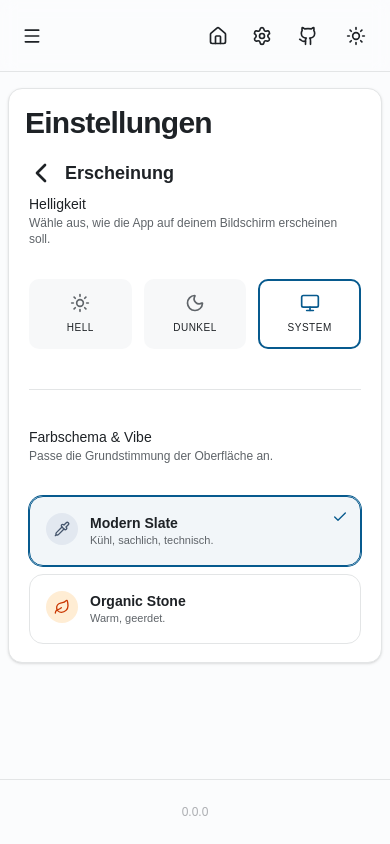
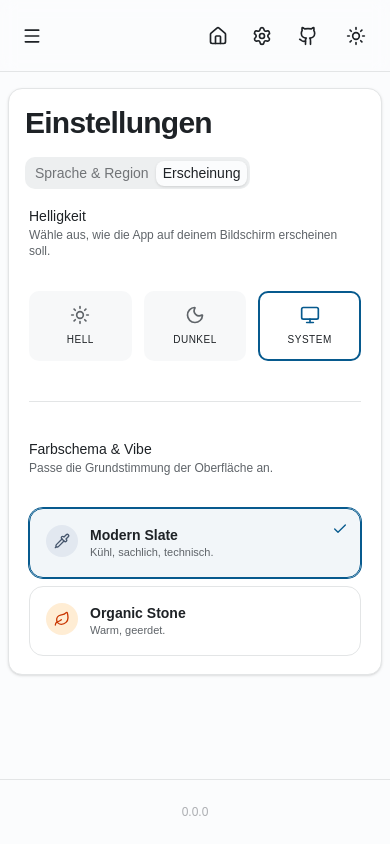
Before and after one commit to stefan8893/ui-demo, a React (Vite) app: page /settings/appearance in a window 390 px wide. Built offline with nearby package versions, Linux system fonts and the light colour scheme.

Commit message:
get rid of mobile settings

```diff
--- a/package.json
+++ b/package.json
@@ -25,7 +25,6 @@
     "@tanstack/router-plugin": "^1.132.0",
     "class-variance-authority": "^0.7.1",
     "clsx": "^2.1.1",
-    "framer-motion": "^12.38.0",
     "lucide-react": "^1.11.0",
     "next-themes": "^0.4.6",
     "radix-ui": "^1.4.3",
--- a/src/components/common/page-transition.tsx
+++ /dev/null
@@ -1,58 +0,0 @@
-import { cn } from '@/lib/utils'
-import { motion } from 'framer-motion'
-import type { HTMLMotionProps, Variants } from 'framer-motion'
-
-type TransitionDirection = 'left' | 'right' | 'none'
-
-type PageTransitionProps = HTMLMotionProps<'div'> & {
-  direction?: TransitionDirection
-}
-
-const variants = {
-  initial: (direction: TransitionDirection) => ({
-    opacity: 0,
-    x: direction === 'right' ? '100%' : direction === 'left' ? '-100%' : 0,
-  }),
-  animate: {
-    opacity: 1,
-    x: 0,
-    transition: {
-      type: 'spring',
-      damping: 25,
-      stiffness: 200,
-    },
-  },
-  exit: (direction: TransitionDirection) => ({
-    opacity: 0,
-    x: direction === 'right' ? '-100%' : direction === 'left' ? '100%' : 0,
-    transition: {
-      duration: 0.5,
-    },
-  }),
-} as const satisfies Variants
-
-export function PageTransition({
-  children,
-  direction = 'right',
-  className,
-  ...props
-}: PageTransitionProps) {
-  const isDesktop =
-    typeof window !== 'undefined' &&
-    window.matchMedia('(min-width: 768px)').matches
-  const activeDirection = isDesktop ? 'none' : direction
-
-  return (
-    <motion.div
-      custom={activeDirection}
-      initial="initial"
-      animate="animate"
-      exit="exit"
-      variants={variants}
-      className={cn('h-full w-full', className)}
-      {...props}
-    >
-      {children}
-    </motion.div>
-  )
-}
--- a/src/components/features/settings/appearance-settings.tsx
+++ b/src/components/features/settings/appearance-settings.tsx
@@ -1,5 +1,4 @@
-import { SettingsCardTitle } from '@/components/features/settings/settings-mobile-title'
-import { Card, CardContent, CardHeader } from '@/components/ui/display/card'
+import { Card, CardContent } from '@/components/ui/display/card'
 import { Section } from '@/components/ui/display/section'
 import { Separator } from '@/components/ui/separator'
 import { cn } from '@/lib/utils'
@@ -7,16 +6,9 @@ import { Check, Leaf, Monitor, Moon, Pipette, Sun } from 'lucide-react'
 import { useTheme } from 'next-themes'
 import { useLocalStorage } from 'usehooks-ts'
 
-type AppearanceSettingsProps = {
-  showTitle?: boolean
-}
-
-export function AppearanceSettings({ showTitle }: AppearanceSettingsProps) {
+export function AppearanceSettings() {
   return (
     <Card>
-      <CardHeader>
-        <SettingsCardTitle title="Erscheinung" showTitle={showTitle} />
-      </CardHeader>
       <CardContent>
         <Section
           title="Helligkeit"
--- a/src/components/features/settings/settings-desktop-menu.tsx
+++ /dev/null
@@ -1,22 +0,0 @@
-import { SettingsTabTrigger } from '@/components/features/settings/settings-tabs'
-import { TabsList } from '@/components/ui/display/tabs'
-
-type SettingsDesktopMenuProps = {
-  onTabListClick?: () => void
-}
-
-export function SettingsDesktopMenu({
-  onTabListClick,
-}: SettingsDesktopMenuProps) {
-  return (
-    <TabsList
-      onClick={onTabListClick}
-      className="flex h-auto w-full flex-col items-stretch justify-start gap-y-1.5 border-none bg-transparent p-0"
-    >
-      <SettingsTabTrigger value="language-region">
-        Sprache & Region
-      </SettingsTabTrigger>
-      <SettingsTabTrigger value="appearance">Erscheinung</SettingsTabTrigger>
-    </TabsList>
-  )
-}
--- a/src/components/features/settings/settings-mobile-menu.tsx
+++ /dev/null
@@ -1,35 +0,0 @@
-import { ListItem } from '@/components/ui/display/list-item'
-import { cn } from '@/lib/utils'
-import { Link } from '@tanstack/react-router'
-import { useState } from 'react'
-
-export function SettingsMobileMenu() {
-  return (
-    <div className="flex flex-col gap-2">
-      <Link to={'/settings/language-region'}>
-        <MenuItem title="Sprache & Region" />
-      </Link>
-
-      <Link to={'/settings/appearance'}>
-        <MenuItem title="Erscheinung" />
-      </Link>
-    </div>
-  )
-}
-
-function MenuItem({ title }: { title: string }) {
-  const [isAnimating, setIsAnimating] = useState(false)
-
-  return (
-    <ListItem
-      onClick={() => setIsAnimating(true)}
-      onAnimationEnd={() => setIsAnimating(false)}
-      className={cn(
-        'flex h-12 flex-row items-center px-3 py-2 text-sm font-medium',
-        isAnimating && 'animate-flash-hard',
-      )}
-    >
-      {title}
-    </ListItem>
-  )
-}
--- a/src/components/features/settings/settings-mobile-title.tsx
+++ /dev/null
@@ -1,28 +0,0 @@
-import { CardTitle } from '@/components/ui/display/card'
-import { Link } from '@tanstack/react-router'
-import { ChevronLeft } from 'lucide-react'
-
-type SettingsCardTitleProps = {
-  title: string
-  showTitle?: boolean
-}
-
-export function SettingsCardTitle({
-  title,
-  showTitle,
-}: SettingsCardTitleProps) {
-  return (
-    <>
-      <CardTitle className="flex flex-row items-center gap-x-2">
-        {showTitle && (
-          <>
-            <Link to="/settings">
-              <ChevronLeft size={32} />
-            </Link>
-            <span>{title}</span>
-          </>
-        )}
-      </CardTitle>
-    </>
-  )
-}
--- a/src/components/features/settings/settings-tabs.tsx
+++ b/src/components/features/settings/settings-tabs.tsx
@@ -14,14 +14,7 @@ export function SettingsTabTrigger({
   className,
 }: SettingsTabTriggerProps) {
   return (
-    <TabsTrigger
-      value={value}
-      asChild
-      className={cn(
-        'data-[state=active]:bg-secondary data-[state=active]:text-secondary-foreground hover:bg-accent hover:text-accent-foreground w-full cursor-pointer justify-start rounded-xl px-3 py-2 text-sm font-medium',
-        className,
-      )}
-    >
+    <TabsTrigger value={value} asChild className={cn('', className)}>
       <Link to={`/settings/${value}`}>{children}</Link>
     </TabsTrigger>
   )
@@ -29,31 +22,13 @@ export function SettingsTabTrigger({
 
 type SettingsTabContentProps = {
   value: string
-  title: string
-  description?: string
+
   children: React.ReactNode
 }
 
 export function SettingsTabContent({
   value,
-  title,
-  description,
   children,
 }: SettingsTabContentProps) {
-  return (
-    <TabsContent value={value} className="m-0 focus-visible:outline-none">
-      <div className="mb-2">
-        <h2 className="text-foreground text-2xl font-bold tracking-tight">
-          {title}
-        </h2>
-        {description && (
-          <p className="text-muted-foreground mt-1.5 text-sm leading-relaxed">
-            {description}
-          </p>
-        )}
-      </div>
-
-      <div className="flex flex-col gap-y-8">{children}</div>
-    </TabsContent>
-  )
+  return <TabsContent value={value}>{children}</TabsContent>
 }
--- a/src/routes/settings/appearance.tsx
+++ b/src/routes/settings/appearance.tsx
@@ -1,5 +1,4 @@
 import { AppearanceSettings } from '@/components/features/settings/appearance-settings'
-import { SettingsTabContent } from '@/components/features/settings/settings-tabs'
 import { createFileRoute } from '@tanstack/react-router'
 
 export const Route = createFileRoute('/settings/appearance')({
@@ -7,9 +6,5 @@ export const Route = createFileRoute('/settings/appearance')({
 })
 
 function AppearanceSettingsTab() {
-  return (
-    <SettingsTabContent title="Erscheinung" value="appearance">
-      <AppearanceSettings />
-    </SettingsTabContent>
-  )
+  return <AppearanceSettings />
 }
--- a/src/routes/settings/index.tsx
+++ b/src/routes/settings/index.tsx
@@ -1,3 +1,7 @@
-import { createFileRoute } from '@tanstack/react-router'
+import { createFileRoute, redirect } from '@tanstack/react-router'
 
-export const Route = createFileRoute('/settings/')()
+export const Route = createFileRoute('/settings/')({
+  beforeLoad: () => {
+    throw redirect({ to: '/settings/language-region', replace: true })
+  },
+})
--- a/src/routes/settings/route.tsx
+++ b/src/routes/settings/route.tsx
@@ -1,123 +1,32 @@
 import { PageCard } from '@/components/ui/display/page-card'
-import {
-  createFileRoute,
-  Outlet,
-  useNavigate,
-  useRouterState,
-} from '@tanstack/react-router'
-
-import { AnimatePresence, motion } from 'framer-motion'
-import type { Variants } from 'framer-motion'
-import { useEffect, useLayoutEffect, useState } from 'react'
-import { Tabs } from '@/components/ui/display/tabs'
-import { LanguageRegionSettings } from '@/components/features/settings/language-region-settings'
-import { AppearanceSettings } from '@/components/features/settings/appearance-settings'
-import { SettingsMobileMenu } from '@/components/features/settings/settings-mobile-menu'
-import { SettingsDesktopMenu } from '@/components/features/settings/settings-desktop-menu'
-import { useLayoutStore } from '@/stores/useLayoutStore'
+import { createFileRoute, Outlet, useRouterState } from '@tanstack/react-router'
+import { Tabs, TabsList } from '@/components/ui/display/tabs'
+import { SettingsTabTrigger } from '@/components/features/settings/settings-tabs'
 
 export const Route = createFileRoute('/settings')({
   component: RouteComponent,
 })
 
-type Direction = 'forward' | 'backward'
-
-const pageVariants: Variants = {
-  enter: (direction: Direction) => ({
-    x: direction === 'forward' ? '100%' : '-100%',
-    opacity: 0,
-  }),
-  center: {
-    x: 0,
-    opacity: 1,
-  },
-  exit: (direction: Direction) => ({
-    x: direction === 'forward' ? '-30%' : '100%',
-    opacity: 0,
-  }),
-}
-
-const componentByPath: Record<string, React.ReactNode> = {
-  '/settings': <SettingsMobileMenu />,
-  '/settings/language-region': <LanguageRegionSettings showTitle />,
-  '/settings/appearance': <AppearanceSettings showTitle />,
-} as const
-
 function RouteComponent() {
   const { location } = useRouterState()
-  const navigate = useNavigate()
-
-  const [wasAutoRedirected, setWasAutoRedirected] = useState(false)
-  const isCompact = useLayoutStore((state) => state.isCompact)
   const pathname = location.pathname.replace(/\/$/, '') || '/'
   const activeTab = pathname.split('/').pop()
-  const [direction, setDirection] = useState<Direction>('forward')
-
-  useLayoutEffect(() => {
-    const currentDepth = pathname.split('/').filter(Boolean).length
-
-    setDirection(currentDepth === 2 ? 'backward' : 'forward')
-  }, [pathname])
-
-  useEffect(() => {
-    if (!isCompact && pathname === '/settings') {
-      setWasAutoRedirected(true)
-      navigate({
-        to: '/settings/language-region',
-        replace: true,
-      })
-    }
-  }, [isCompact, pathname, navigate])
-
-  useEffect(() => {
-    if (isCompact && wasAutoRedirected && pathname !== '/settings') {
-      setWasAutoRedirected(false)
-      navigate({ to: '/settings', replace: true })
-    }
-  }, [isCompact, wasAutoRedirected, pathname, navigate])
-
-  const handleTabsListClick = () => {
-    if (wasAutoRedirected) {
-      setWasAutoRedirected(false)
-    }
-  }
 
   return (
     <PageCard title="Einstellungen">
-      <div className="relative overflow-hidden">
-        {isCompact ? (
-          <AnimatePresence mode="popLayout" initial={false} custom={direction}>
-            <motion.div
-              key={pathname}
-              custom={direction}
-              variants={pageVariants}
-              initial="enter"
-              animate="center"
-              exit="exit"
-              transition={{
-                type: 'spring',
-                stiffness: 450,
-                damping: 40,
-                mass: 1,
-                restDelta: 0.5,
-                restSpeed: 0.5,
-              }}
-              style={{ willChange: 'transform' }}
-            >
-              {componentByPath[pathname] ?? <SettingsMobileMenu />}
-            </motion.div>
-          </AnimatePresence>
-        ) : (
-          <Tabs value={activeTab} orientation="vertical">
-            <div className="grid w-full grid-cols-[200px_minmax(0,1fr)] gap-12">
-              <SettingsDesktopMenu onTabListClick={handleTabsListClick} />
-              <div className="min-w-0">
-                <Outlet />
-              </div>
-            </div>
-          </Tabs>
-        )}
-      </div>
+      <Tabs value={activeTab} orientation="horizontal">
+        <TabsList>
+          <SettingsTabTrigger value="language-region">
+            Sprache & Region
+          </SettingsTabTrigger>
+          <SettingsTabTrigger value="appearance">
+            Erscheinung
+          </SettingsTabTrigger>
+        </TabsList>
+        <div className="mt-3">
+          <Outlet />
+        </div>
+      </Tabs>
     </PageCard>
   )
 }
```
Also changed, not shown: src/components/features/settings/language-region-settings.tsx (+4 -16 lines), src/routes/settings/language-region.tsx (+1 -6 lines), 1 other file (tests, documents, lock files or other folders).
